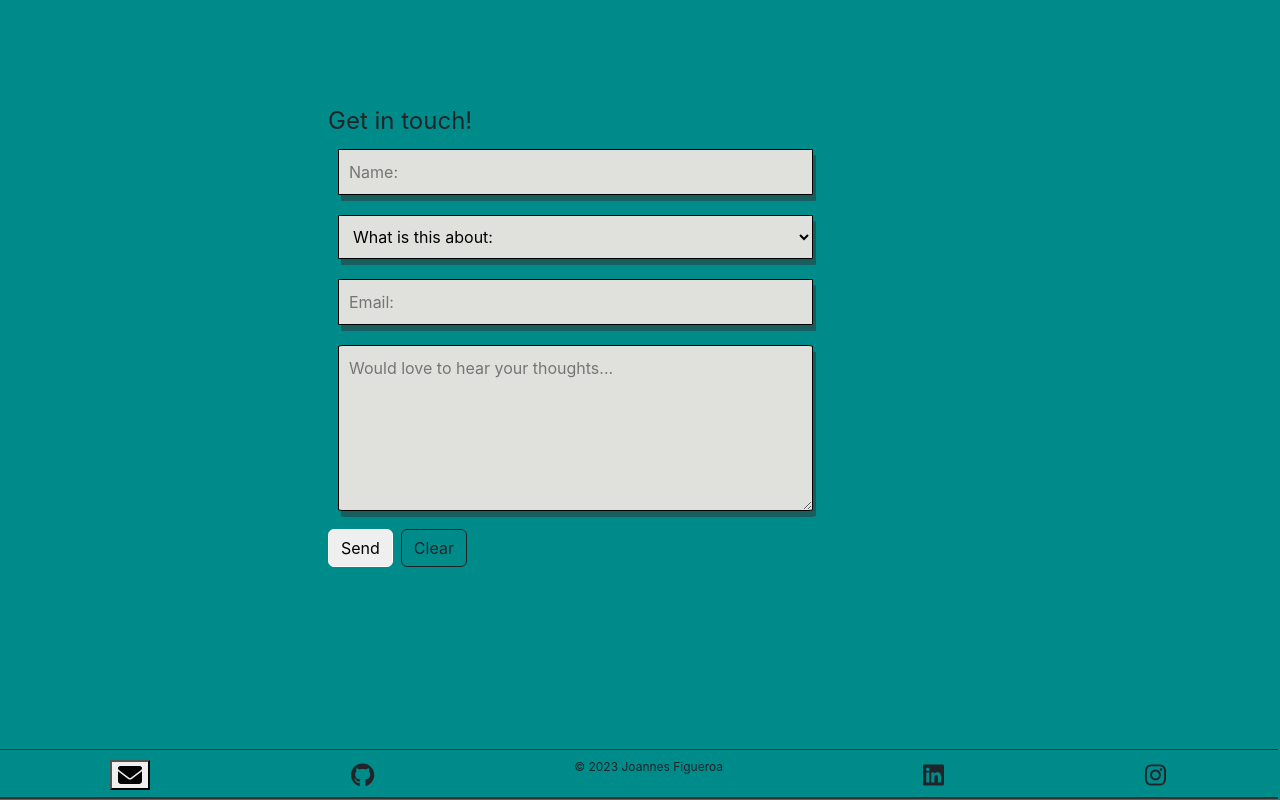
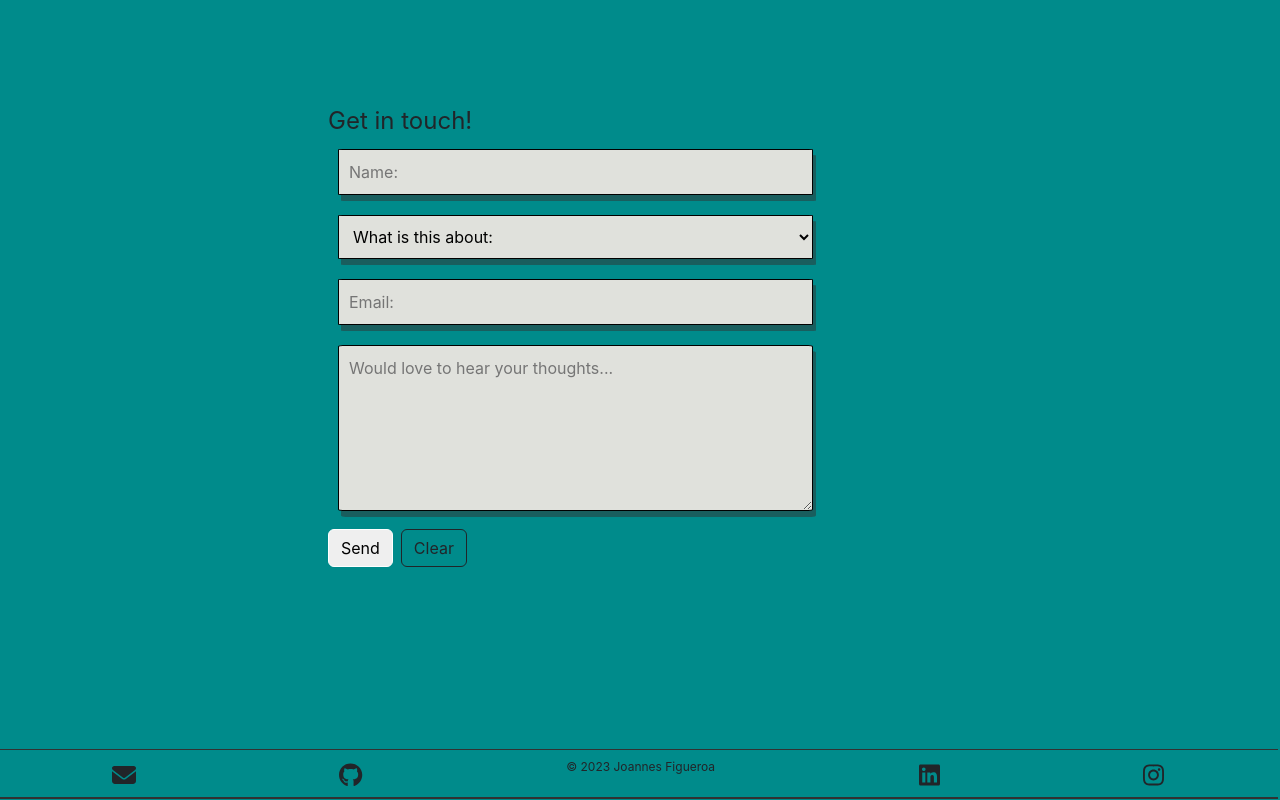
Before and after one commit to JoHeyJo/website-2.0, a React (Create React App) app: page / in a window 1280 px wide. Shown: the part 2941-3741 px from the top of the page. Built offline with nearby package versions, Linux system fonts and the light colour scheme; no server answers.

Commit message:
adding Overylay component

```diff
--- a/src/Footer.tsx
+++ b/src/Footer.tsx
@@ -14,7 +14,7 @@ function Footer() {
       })
       .catch(err => {
         // Error handling
-        console.log("error",err)
+        console.log("error", err)
         console.error('Failed to copy text: ', err);
       });
   };
@@ -25,7 +25,7 @@ function Footer() {
       <section id="Footer-content">
         <div id="Footer-icons">
           <div>
-            <button onClick={handleCopy}>
+            <button id="Footer-copy-email" onClick={handleCopy}>
               <FontAwesomeIcon size="xl" icon={faEnvelope} />
             </button>
           </div>
--- a/src/styles/ProjectCarouselView.css
+++ b/src/styles/ProjectCarouselView.css
@@ -56,3 +56,13 @@
     font-size: 4vw;
   }
 }
+
+#Footer-copy-email {
+    background: none;
+      color: inherit;
+      border: none;
+      padding: 0;
+      font: inherit;
+      cursor: pointer;
+      outline: inherit
+}
```
Also changed, not shown: Overlay.tsx (added, +23 -0 lines).
